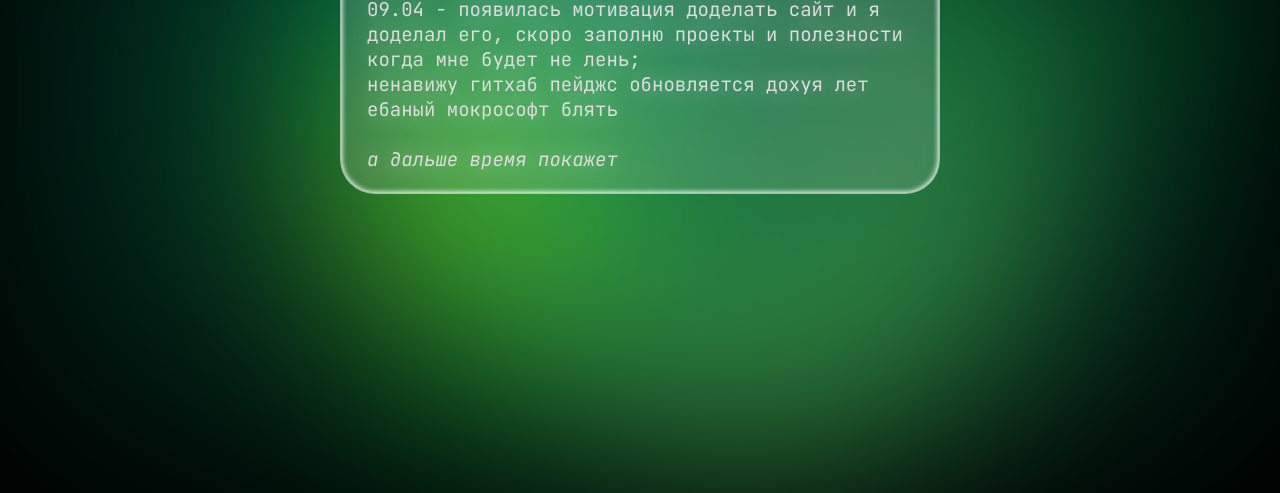
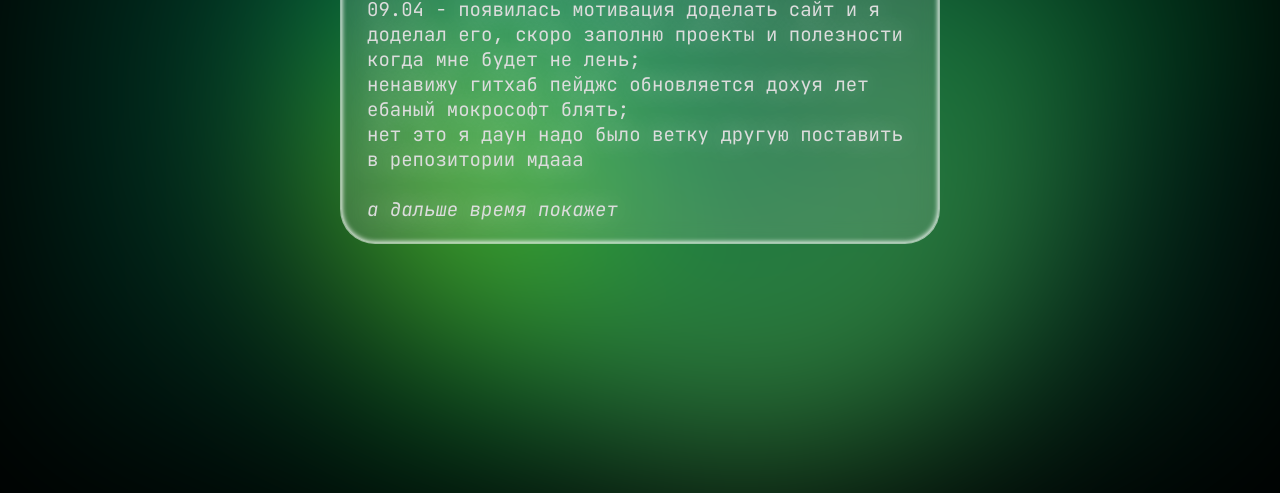
Before and after one commit to pansangg/pansangg.github.io, a plain HTML site: page mymisles.html in a window 1280 px wide. Shown: the part 307-800 px from the top of the page. Drawn offline with Linux system fonts and the light colour scheme.

Commit message:
added new musles

```diff
--- a/mymisles.html
+++ b/mymisles.html
@@ -33,7 +33,8 @@
             <h1>мои мюсли</h1>
             <p>
                 09.04 - появилась мотивация доделать сайт и я доделал его, скоро заполню проекты и полезности когда мне будет не лень;<br>
-                        ненавижу гитхаб пейджс обновляется дохуя лет ебаный мокрософт блять
+                        ненавижу гитхаб пейджс обновляется дохуя лет ебаный мокрософт блять;<br>
+                        нет это я даун надо было ветку другую поставить в репозитории мдааа
 
                 <br><br><i>а дальше время покажет</i>
             </p>
```
